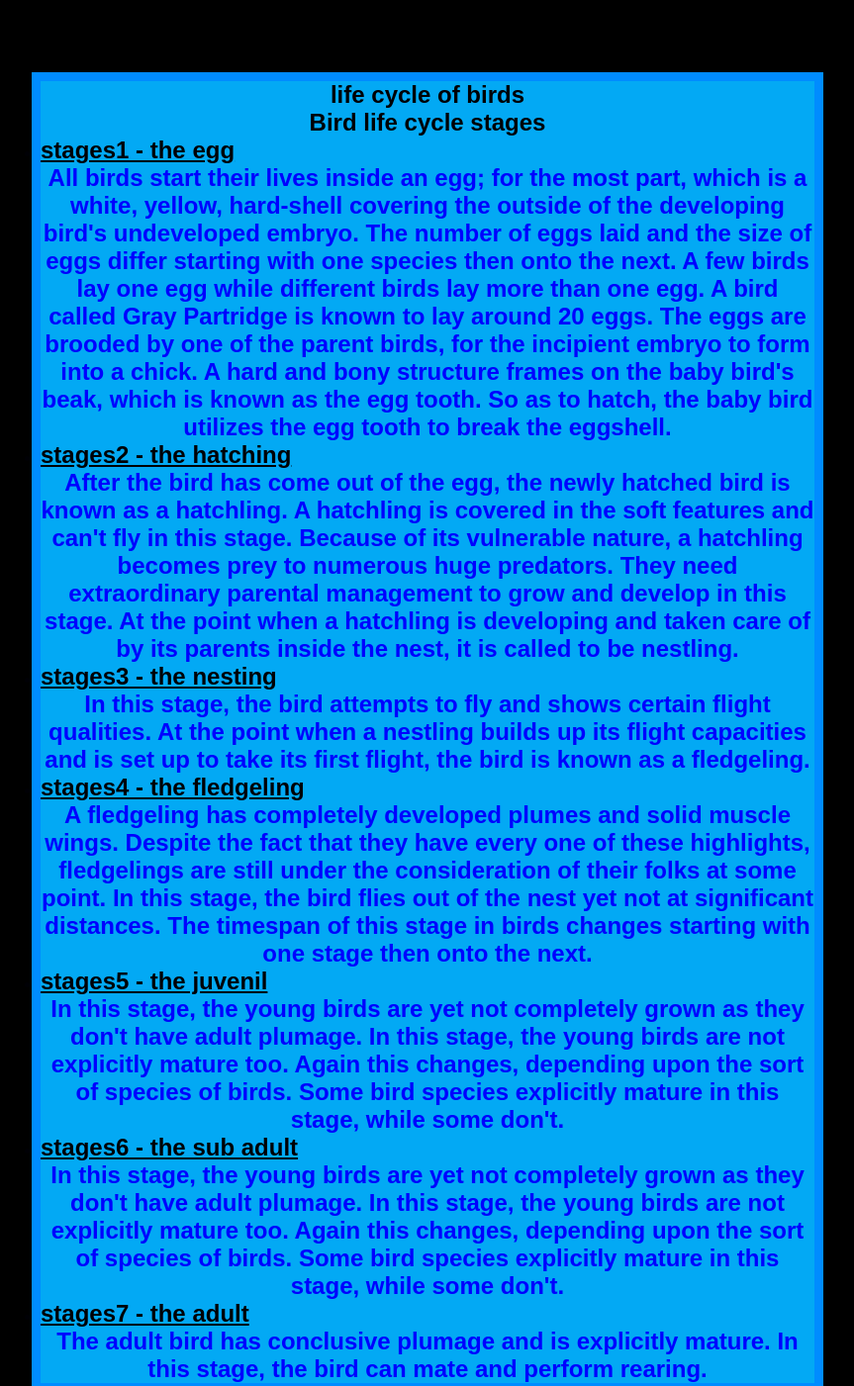
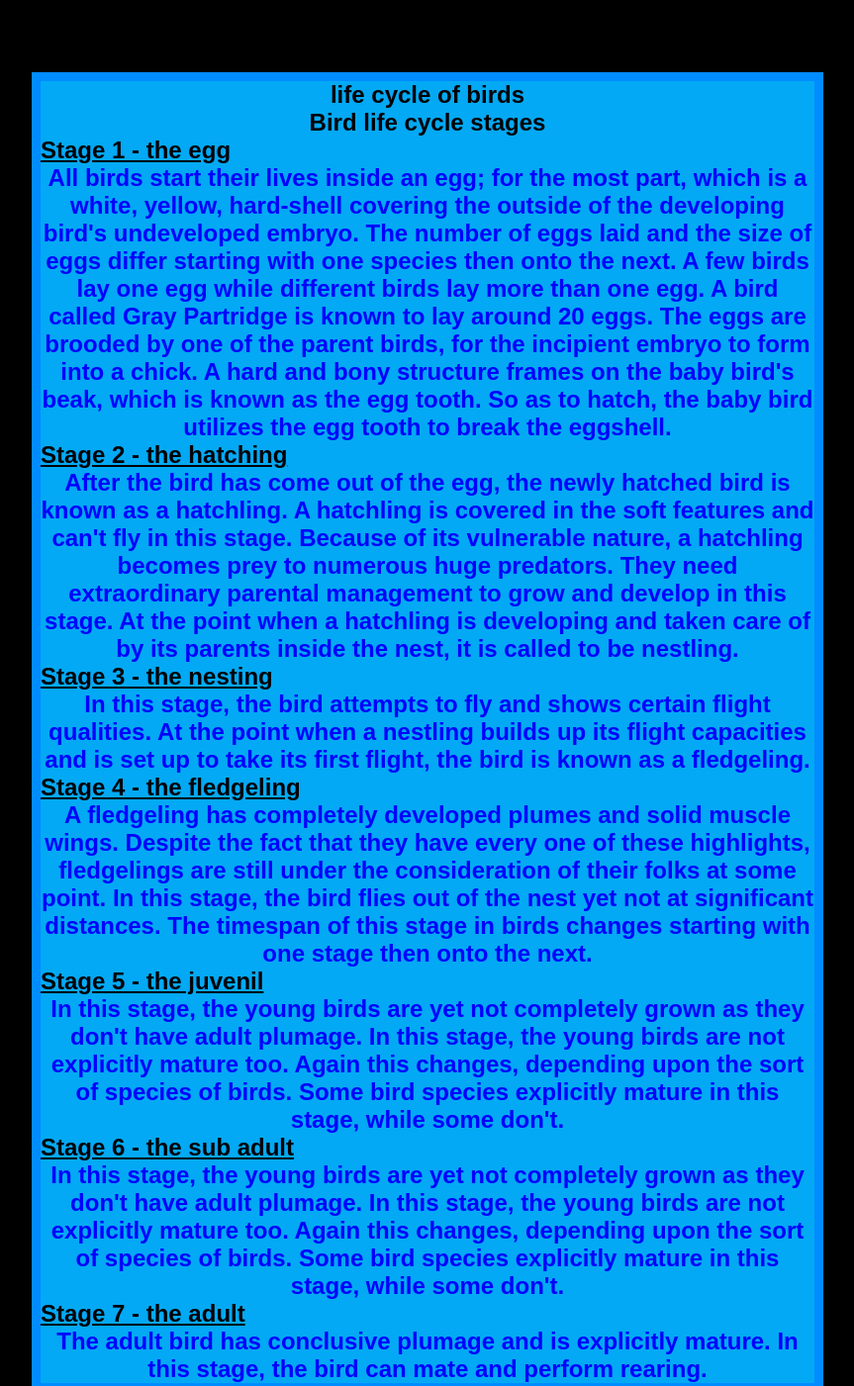
Before and after one commit to gurpreet146/project_on-birds_life, a plain HTML site: page index.html in a window 1280 px wide. Shown: the part 3480-4881 px from the top of the page at 99% size, without its empty margins (208-1071 px from the left). Drawn offline with Linux system fonts and the light colour scheme.

Commit message:
Changed stages to Stage

```diff
--- a/practice.html
+++ b/index.html
@@ -107,7 +107,7 @@
                 <h2> Bird life cycle stages</h2>
                 <ul>
                     <li>
-                        <h3>stages1 - the egg</h3>
+                        <h3>Stage 1 - the egg</h3>
                         <p>All birds start their lives inside an egg; for the most part, which is a white, yellow,
                             hard-shell
                             covering the outside of the developing bird's undeveloped embryo. The number of eggs laid
@@ -128,7 +128,7 @@
                     </li>
 
                     <li>
-                        <h3>stages2 - the hatching</h3>
+                        <h3>Stage 2 - the hatching</h3>
                         <p>After the bird has come out of the egg, the newly hatched bird is known as a hatchling. A
                             hatchling is covered in the soft features and can't fly in this stage. Because of its
                             vulnerable
@@ -139,7 +139,7 @@
                             taken care of by its parents inside the nest, it is called to be nestling. </p>
                     </li>
                     <li>
-                        <h3>stages3 - the nesting</h3>
+                        <h3>Stage 3 - the nesting</h3>
                         <p>In this stage, the bird attempts to fly and shows certain flight qualities. At the point when
                             a
                             nestling builds up its flight capacities and is set up to take its first flight, the bird is
@@ -147,7 +147,7 @@
                         </p>
                     </li>
                     <li>
-                        <h3>stages4 - the fledgeling</h3>
+                        <h3>Stage 4 - the fledgeling</h3>
                         <p>A fledgeling has completely developed plumes and solid muscle wings. Despite the fact that
                             they
                             have every one of these highlights, fledgelings are still under the consideration of their
@@ -157,7 +157,7 @@
                             The timespan of this stage in birds changes starting with one stage then onto the next. </p>
                     </li>
                     <li>
-                        <h3>stages5 - the juvenil</h3>
+                        <h3>Stage 5 - the juvenil</h3>
                         <p>In this stage, the young birds are yet not completely grown as they don't have adult plumage.
                             In
                             this stage, the young birds are not explicitly mature too. Again this changes, depending
@@ -166,7 +166,7 @@
                             don't.</p>
                     </li>
                     <li>
-                        <h3>stages6 - the sub adult</h3>
+                        <h3>Stage 6 - the sub adult</h3>
                         <p>In this stage, the young birds are yet not completely grown as they don't have adult plumage.
                             In
                             this stage, the young birds are not explicitly mature too. Again this changes, depending
@@ -175,7 +175,7 @@
                             don't. </p>
                     </li>
                     <li>
-                        <h3>stages7 - the adult</h3>
+                        <h3>Stage 7 - the adult</h3>
                         <p>The adult bird has conclusive plumage and is explicitly mature. In this stage, the bird can
                             mate
                             and perform rearing.</p>
```
